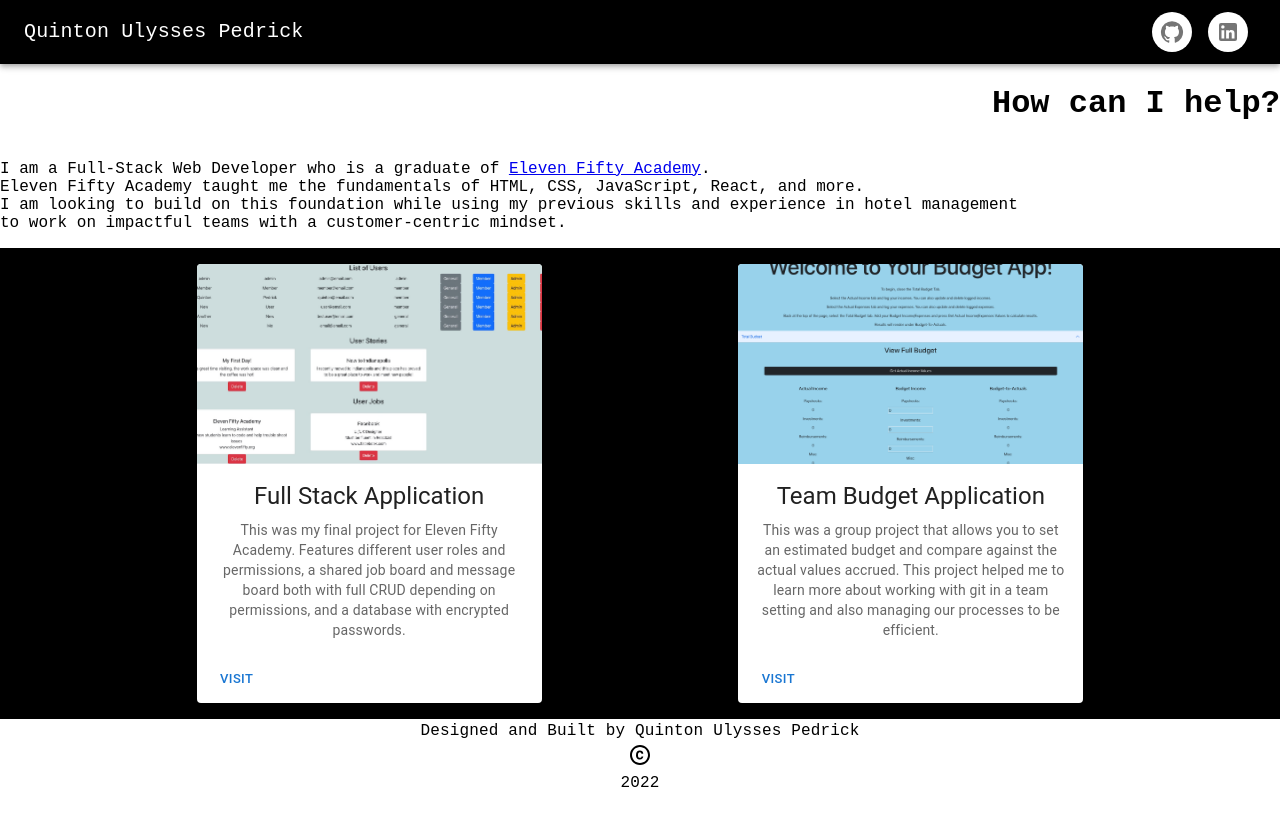
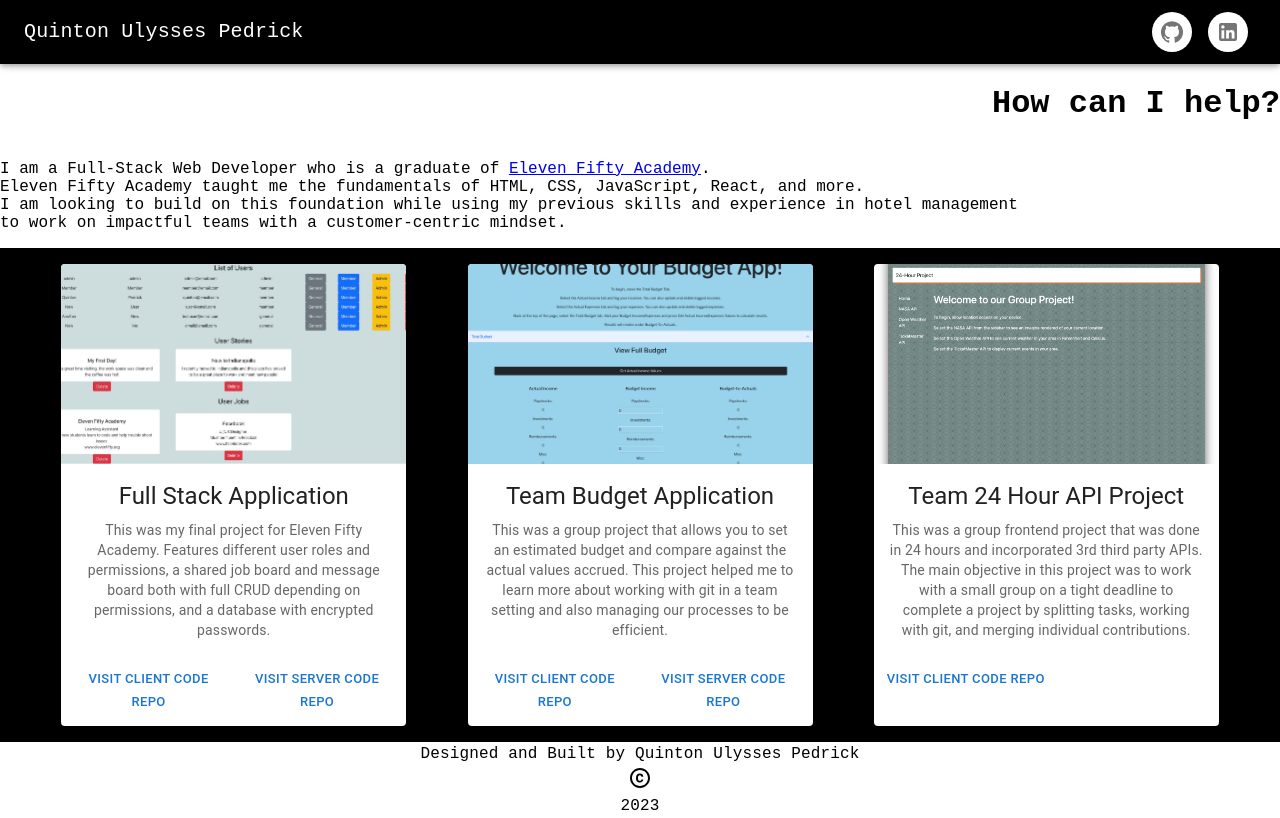
Before and after one commit to qpedrick/portfolio, a React (Create React App) app: page / in a window 1280 px wide. Built offline with nearby package versions, Linux system fonts and the light colour scheme.

Commit message:
added 24 hour frontend project from EFA

```diff
--- a/src/Components/Footer.jsx
+++ b/src/Components/Footer.jsx
@@ -10,7 +10,7 @@ export default class Footer extends Component {
             <Box sx={{justifyContent: 'center',alignContent: 'center'}}>
                 <Typography sx={{fontFamily: 'Courier New'}}>Designed and Built by Quinton Ulysses Pedrick</Typography>
                 <CopyrightIcon/>
-                <Typography sx={{fontFamily: 'Courier New', alignItems: 'center'}}>2022</Typography>
+                <Typography sx={{fontFamily: 'Courier New', alignItems: 'center'}}>2023</Typography>
             </Box>
         )
     }
--- a/src/Components/Projects.jsx
+++ b/src/Components/Projects.jsx
@@ -22,8 +22,11 @@ export default class Projects extends Component {
                         </Typography>
                     </CardContent>
                     <CardActions>
-                        <a href="https://speakeasyclient.herokuapp.com" target={'_blank'}>
-                        <Button size="small">Visit</Button>
+                        <a href="https://github.com/qpedrick/EFA112_BudgetApp_Client" rel='noreferrer' target={'_blank'}>
+                        <Button size="small">Visit Client Code Repo</Button>
+                        </a>
+                        <a href="https://github.com/qpedrick/EFA112_BudgetApp_Server" rel='noreferrer' target={'_blank'}>
+                        <Button size="small">Visit Server Code Repo</Button>
                         </a>
                     </CardActions>
                 </Card>
@@ -43,8 +46,32 @@ export default class Projects extends Component {
                         </Typography>
                     </CardContent>
                     <CardActions>
-                        <a href="https://efa112clientbudgetapp.herokuapp.com" target={'_blank'}>
-                            <Button size="small">Visit</Button>
+                        <a href="https://github.com/qpedrick/RedBadge-SpeakEasyClient" rel='noreferrer' target={'_blank'}>
+                            <Button size="small">Visit Client Code Repo</Button>
+                        </a>
+                        <a href="https://github.com/qpedrick/RedBadge-SpeakEasyServer" rel='noreferrer' target={'_blank'}>
+                            <Button size="small">Visit Server Code Repo</Button>
+                        </a>
+                    </CardActions>
+                </Card>
+                <Card sx={{ maxWidth: 345, my: 2 }}>
+                    <CardMedia
+                        component="img"
+                        height="200"
+                        image={require('./images/24HR-GroupProject.png')}
+                        alt="green iguana"
+                    />
+                    <CardContent>
+                        <Typography gutterBottom variant="h5" component="div">
+                        Team 24 Hour API Project
+                        </Typography>
+                        <Typography variant="body2" color="text.secondary">
+                        This was a group frontend project that was done in 24 hours and incorporated 3rd third party APIs. The main objective in this project was to work with a small group on a tight deadline to complete a project by splitting tasks, working with git, and merging individual contributions.
+                        </Typography>
+                    </CardContent>
+                    <CardActions>
+                        <a href="https://github.com/qpedrick/EFA112-24HR-Group1-Project" rel='noreferrer' target={'_blank'}>
+                            <Button size="small">Visit Client Code Repo</Button>
                         </a>
                     </CardActions>
                 </Card>
```
Also changed, not shown: src/Components/images/24HR-GroupProject.png (added).
